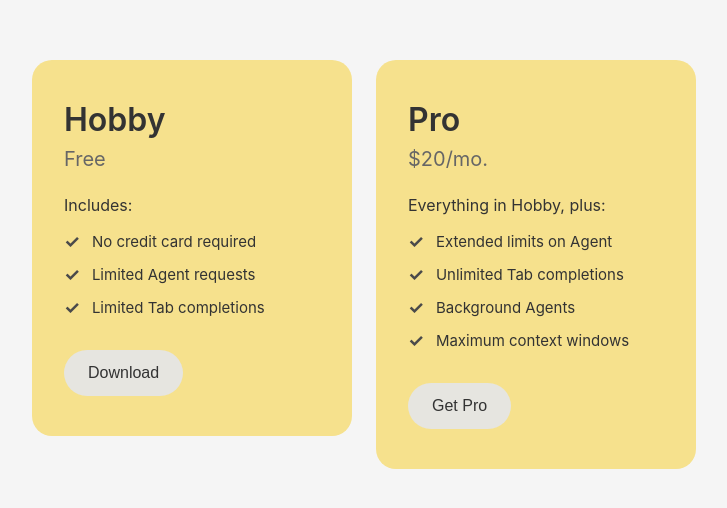
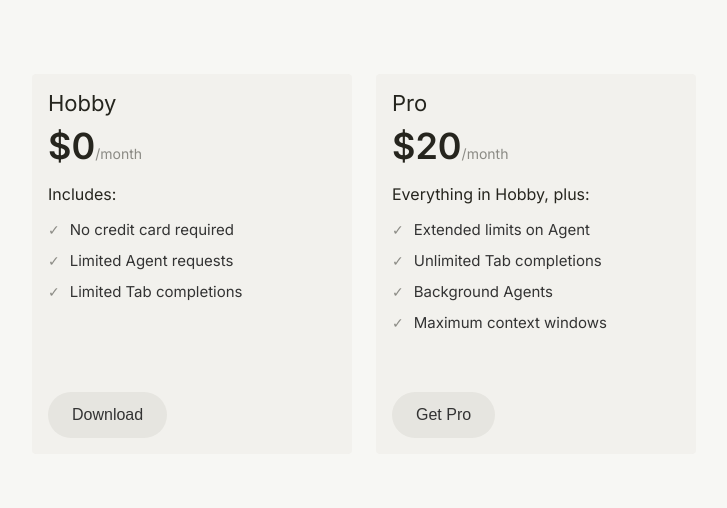
Before and after one commit to sai-chalermsan/Sai-Memorisely, a plain HTML site: page index.html in a window 1280 px wide. Shown: the part 136-644 px from the top of the page, without its empty margins (276-1003 px from the left). Drawn offline with Linux system fonts and the light colour scheme.

Commit message:
Style UI cards
Updated style of the card to match with cursor

```diff
--- a/index.html
+++ b/index.html
@@ -4,13 +4,21 @@
     <meta charset="UTF-8">
     <meta name="viewport" content="width=device-width, initial-scale=1.0">
     <title>Pricing Plans</title>
+    <link rel="preconnect" href="https://fonts.googleapis.com">
+    <link rel="preconnect" href="https://fonts.gstatic.com" crossorigin>
+    <link href="https://fonts.googleapis.com/css2?family=Inter:wght@400;500;600;700&display=swap" rel="stylesheet">
+
     <link rel="stylesheet" href="styles.css">
 </head>
 <body>
     <div class="cards-container">
         <div class="card">
-            <h1 class="card-title">Hobby</h1>
-            <p class="card-price">Free</p>
+            <div class="card-details">
+                <h3 class="card-title">Hobby</h3>
+                <p class="card-price">
+                    <span class="card-amount">$0</span>
+                    <span class="card-period">/month</span>
+                </p>
                 <div class="card-content">
                     <p class="includes-text">Includes:</p>
                     <ul class="features-list">
@@ -28,11 +36,16 @@
                         </li>
                     </ul>
                 </div>
+            </div>
             <button class="download-button">Download</button>
         </div>
         <div class="card">
-            <h1 class="card-title">Pro</h1>
-            <p class="card-price">$20/mo.</p>
+            <div class="card-details">
+                <h3 class="card-title">Pro</h3>
+                <p class="card-price">
+                    <span class="card-amount">$20</span>
+                    <span class="card-period">/month</span>
+                </p>
                 <div class="card-content">
                     <p class="includes-text">Everything in Hobby, plus:</p>
                     <ul class="features-list">
@@ -54,6 +67,7 @@
                         </li>
                     </ul>
                 </div>
+            </div>
             <button class="download-button">Get Pro</button>
         </div>
     </div>
--- a/styles.css
+++ b/styles.css
@@ -5,8 +5,8 @@
 }
 
 body {
-    font-family: -apple-system, BlinkMacSystemFont, 'Segoe UI', Roboto, Oxygen, Ubuntu, Cantarell, sans-serif;
-    background-color: #f5f5f5;
+    font-family: 'Inter', sans-serif;
+    background-color: #f7f7f4;
     display: flex;
     justify-content: center;
     align-items: center;
@@ -24,24 +24,40 @@ body {
 }
 
 .card {
-    background-color: #f6e18d;
-    border-radius: 20px;
-    padding: 40px 32px;
+    background-color: #f2f1ed;
+    border-radius: 4px;
+    padding: 16px;
     width: 320px;
+    min-height: 380px;
+    display: flex;
+    flex-direction: column;
     flex-shrink: 0;
 }
 
 .card-title {
-    font-size: 32px;
-    font-weight: 600;
-    color: #333;
+    font-size: 22px;
+    line-height: 26px;
+    font-weight: 400;
+    color: #25251e;
     margin-bottom: 8px;
 }
 
 .card-price {
     font-size: 20px;
     color: #666;
-    margin-bottom: 24px;
+    display:inline-flex;
+    align-items: baseline;
+}
+
+.card-amount {
+    font-size: 36px;
+    font-weight: 600;
+    color: rgba(38, 37, 30, 1);
+}
+
+.card-period {
+    font-size: 14px;
+    color: rgba(38, 37, 30, .5);
 }
 
 .card-content {
@@ -50,8 +66,9 @@ body {
 
 .includes-text {
     font-size: 16px;
-    color: #333;
-    margin-bottom: 16px;
+    color: rgba(38, 37, 30, 1);
+    margin: 16px 0px;
+
 }
 
 .features-list {
@@ -68,14 +85,15 @@ body {
 }
 
 .checkmark {
-    color: #4a4a4a;
-    font-size: 18px;
-    margin-right: 12px;
-    font-weight: bold;
+    color: rgba(38, 37, 30, .5);
+    font-size: 14px;
+    margin-right: 10px;
+    font-weight: 400;
 }
 
 .download-button {
     width: fit-content;
+    margin-top: auto;
     background-color: #e6e5e0;
     border: none;
     border-radius: 999px;
```
Lines whose indentation alone changed are shown as unchanged.
